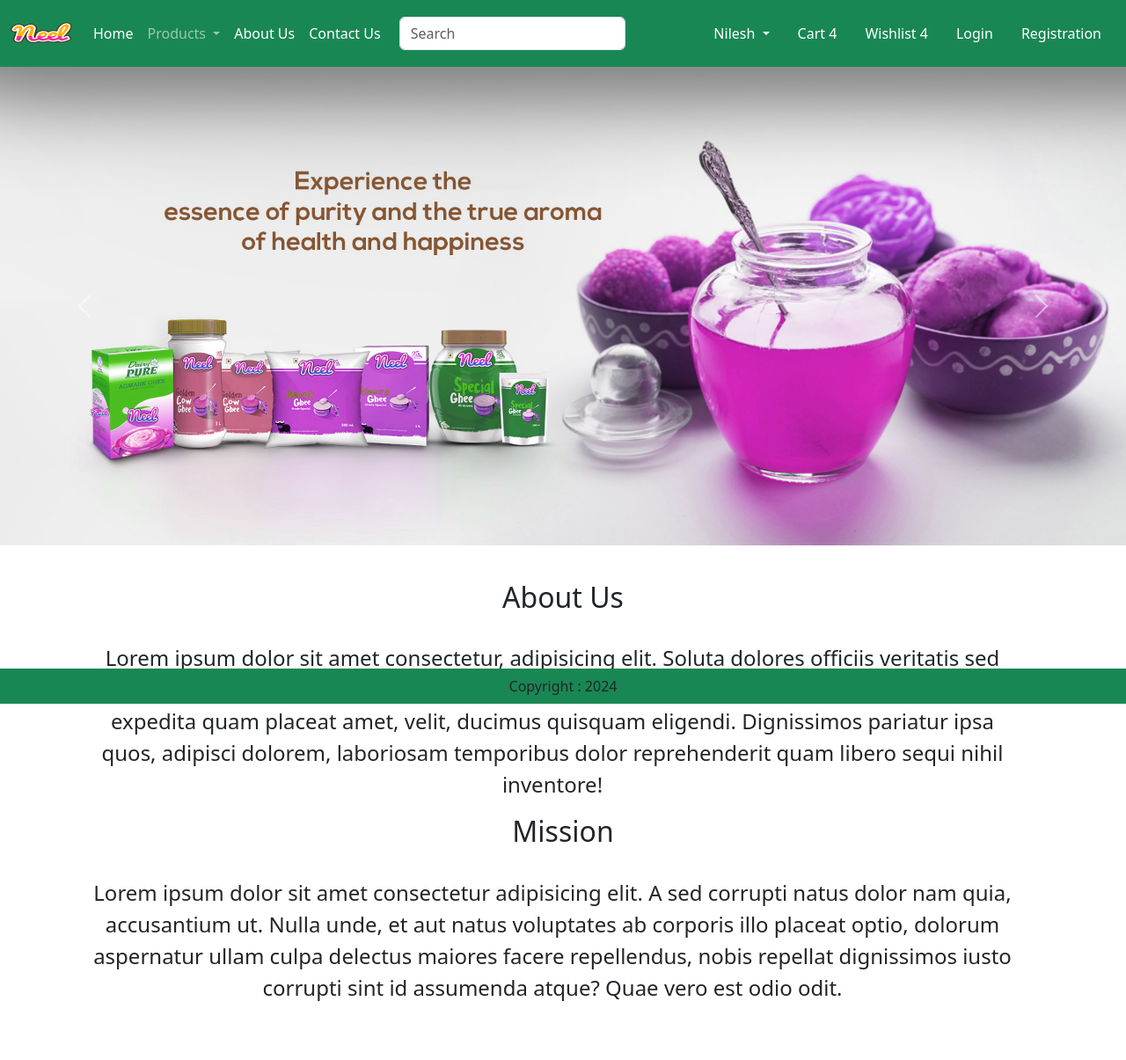
After one commit to ozkayamert/Main-Project, a Django app: page /about/ in a window 1280 px wide. The commit adds this page. Shown: the whole page at 88% size. Run offline with Django 5.2, Linux system fonts and the light colour scheme; some libraries are stand-ins or nearby versions.

Commit message:
about and contact pages created

```diff
--- /dev/null
+++ b/app/templates/app/about.html
@@ -0,0 +1,52 @@
+{% extends 'app/base.html' %}
+{% load static %}
+{% block title %}About{% endblock title %}
+
+{% block banner-slider %}
+<div id="carouselExample" class="carousel slide">
+    <div class="carousel-inner">
+      <div class="carousel-item active">
+        <img src="{% static 'app/images/banner/b1.jpg' %}" class="d-block w-100" alt="banner image">
+      </div>
+      <div class="carousel-item">
+        <img src="{% static 'app/images/banner/b2.jpg' %}" class="d-block w-100" alt="banner image">
+      </div>
+      <div class="carousel-item">
+        <img src="{% static 'app/images/banner/b3.jpg' %}" class="d-block w-100" alt="banner image">
+      </div>
+      <div class="carousel-item">
+        <img src="{% static 'app/images/banner/b4.jpg' %}" class="d-block w-100" alt="banner image">
+      </div>
+    </div>
+    <button class="carousel-control-prev" type="button" data-bs-target="#carouselExample" data-bs-slide="prev">
+      <span class="carousel-control-prev-icon" aria-hidden="true"></span>
+      <span class="visually-hidden">Previous</span>
+    </button>
+    <button class="carousel-control-next" type="button" data-bs-target="#carouselExample" data-bs-slide="next">
+      <span class="carousel-control-next-icon" aria-hidden="true"></span>
+      <span class="visually-hidden">Next</span>
+    </button>
+  </div>
+{% endblock %}
+
+{% block content %}
+    <div class="container mt-3">
+        <br>
+        <h2 class="text-center">About Us</h2>
+        <br>
+        <div class="row container">
+            <p class="fs-4 text-center">
+                Lorem ipsum dolor sit amet consectetur, adipisicing elit. Soluta dolores officiis veritatis sed eum odit id, dolor sapiente ducimus non. Fugit consectetur cum consequatur culpa odit ab expedita quam placeat amet, velit, ducimus quisquam eligendi. Dignissimos pariatur ipsa quos, adipisci dolorem, laboriosam temporibus dolor reprehenderit quam libero sequi nihil inventore!
+            </p>
+        </div>
+
+        <h2 class="text-center">Mission</h2>
+        <br>
+        <div class="row container">
+            <p class="fs-4 text-center">
+                Lorem ipsum dolor sit amet consectetur adipisicing elit. A sed corrupti natus dolor nam quia, accusantium ut. Nulla unde, et aut natus voluptates ab corporis illo placeat optio, dolorum aspernatur ullam culpa delectus maiores facere repellendus, nobis repellat dignissimos iusto corrupti sint id assumenda atque? Quae vero est odio odit.
+            </p>
+        </div>
+    </div>
+    <br><br>
+{% endblock %}
--- a/app/templates/app/base.html
+++ b/app/templates/app/base.html
@@ -43,10 +43,10 @@
                 </ul>
               </li>
               <li class="nav-item">
-                <a class="nav-link text-white" href="#">About Us</a>
+                <a class="nav-link text-white" href="{% url 'about' %}">About Us</a>
               </li>
               <li class="nav-item">
-                <a class="nav-link text-white" href="#">Contact Us</a>
+                <a class="nav-link text-white" href="{% url 'contact' %}">Contact Us</a>
               </li>
             </ul>
             <form class="d-flex" role="search">
--- a/app/urls.py
+++ b/app/urls.py
@@ -5,6 +5,8 @@ from django.conf.urls.static import static
 
 urlpatterns = [
     path("", views.home),
+    path("about/", views.about, name="about"),
+    path("contact/", views.contact, name="contact"),
     path("category/<slug:val>", views.CategoryView.as_view(), name="category"),
     path("category-title/<val>", views.CategoryTitle.as_view(), name="category-title"),
     path("product-detail/<int:pk>", views.ProductDetail.as_view(), name="product-detail"),
--- a/app/views.py
+++ b/app/views.py
@@ -5,6 +5,12 @@ from .models import Product
 
 def home(request):
     return render(request, "app/home.html")
+
+def about(request):
+    return render(request, "app/about.html")
+
+def contact(request):
+    return render(request, "app/contact.html")
 
 class CategoryView(View):
     def get(self, request, val):
```
Also changed, not shown: app/templates/app/contact.html (added, +44 -0 lines), app/templates/app/home.html (+6 -6 lines).
